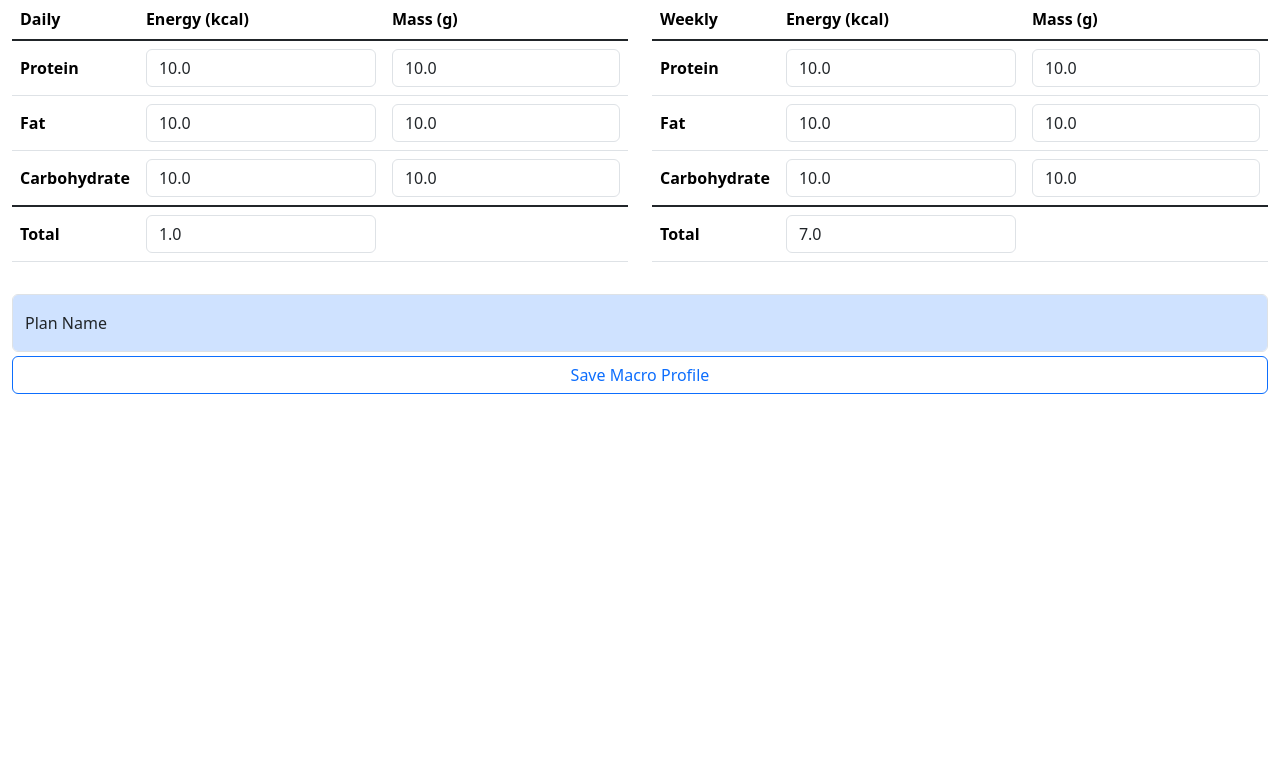
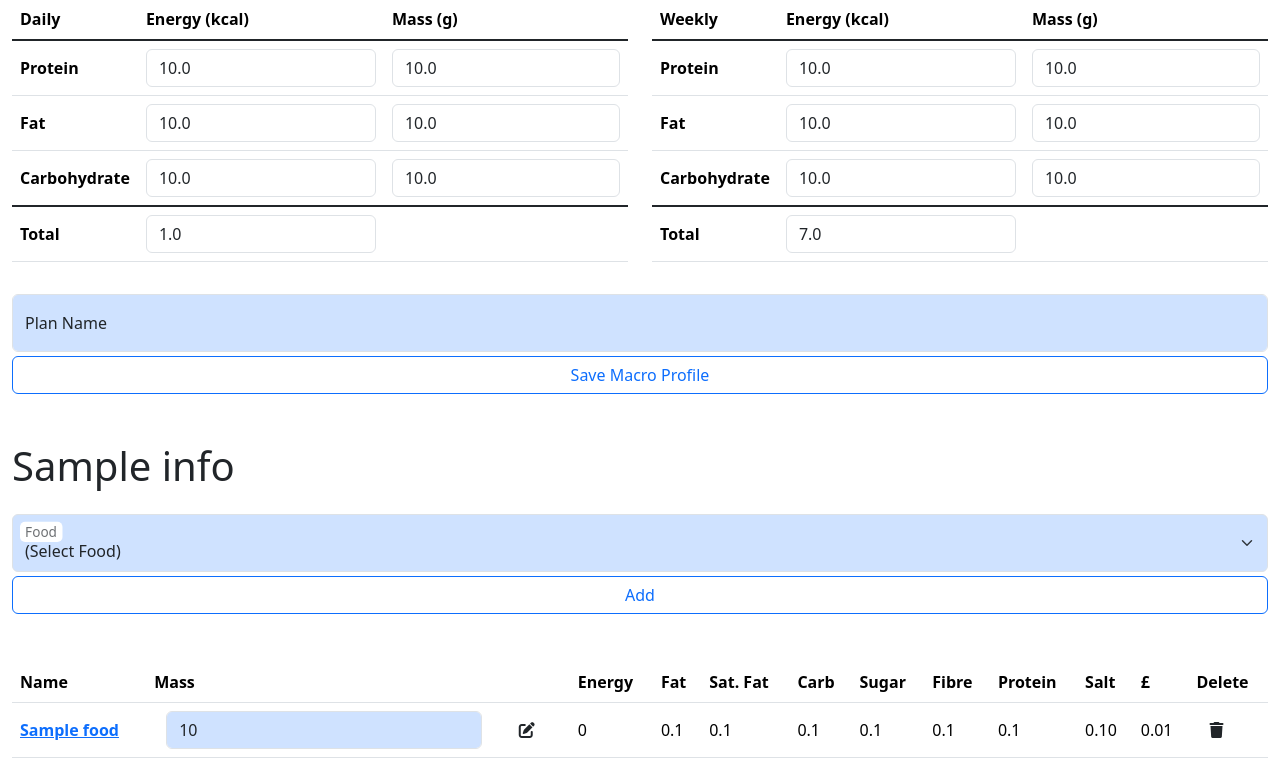
Before and after one commit to Devissam6/health-companion, a Flask app: template templates/plan.html in a window 1280 px wide. Shown: the part 449-1223 px from the top of the page. Before the commit the page ends 843 px from the top, so only its background shows below. Run offline with Flask 2, Linux system fonts and the light colour scheme; the template is opened without the code that fills it: most values are stand-ins (such as "Sample title", 1, 10 or a date in 2020); some libraries are stand-ins or nearby versions.

Commit message:
implement adding/removing foods to plans and modifying mass with table of nutrition info

```diff
--- a/app.py
+++ b/app.py
@@ -21,6 +21,9 @@ def get_db(query, args=(), one=False):
 
 def get_plans():
     return get_db("SELECT * FROM plans")
+
+def get_foods():
+    return get_db("SELECT * FROM foods")
 
 @app.route("/reset", methods=["GET", "POST"])
 def reset():
@@ -52,7 +55,7 @@ def plan():
                 errorMsg += ("({error}) ".format(error=key))
                 error = True
         if error:
-            return render_template("plan.html", errorMsg=errorMsg)
+            return render_template("plan.html", errorMsg=errorMsg, plansList=get_plans(), foodList=get_foods())
         # Calculate values to fill table
         info["proteinEnergy"] = info["proteinMass"] * 4
         info["fatEnergy"] = info["targetCal"] * (info["fatPercent"]/100)
@@ -61,13 +64,13 @@ def plan():
         info["carbMass"] = info["carbEnergy"] * (1/4)
         info["totalEnergy"] = info["targetCal"]
         # Render index page with values in info, retrieved plans from database
-        return render_template("plan.html", info=info, plansList=get_plans())
+        return render_template("plan.html", info=info, plansList=get_plans(), foodList=get_foods())
     # Response to GET request
     else:
         # Retrieve all plans from database
-        if "action" not in session:
+        if "plan_id" not in session:
             return render_template("plan.html", plansList=get_plans())
-        if session["action"] == "loadplan":
+        else:
             res = get_db("SELECT * FROM plans WHERE plan_id = ?", (session["plan_id"]), one=True)
 
             info = {"planName": res["plan_name"],
@@ -81,10 +84,11 @@ def plan():
                     "totalEnergy": res["total_energy"],
                     "targetCal": res["total_energy"],
                     "fatPercent": 100*res["fat_energy"]/res["total_energy"]}
-            session.pop("action", None)
-            return render_template("plan.html", info=info, plansList=get_plans())
-        else:
-            return render_template("plan.html", plansList=get_plans())
+
+            foodInfo = get_db("""SELECT f.food_id, f.food_name, f.energy, f.fat, f.saturated_fat, f.carbohydrates, f.sugar, f.fibre, f.protein, f.salt, f.price_per_kg, f.link, f.notes, pfl.mass
+                            FROM foods AS f, plan_food_link AS pfl
+                            WHERE f.food_id = pfl.food_id AND pfl.plan_id = ?""", (session["plan_id"],))
+            return render_template("plan.html", info=info, plansList=get_plans(), foodList=get_foods(), foodInfo=foodInfo)
 
 
 @app.route("/saveplan", methods=["GET", "POST"])
@@ -102,7 +106,7 @@ def saveplan():
                 "dailyTotalEnergy": request.form.get("dailyTotalEnergyDisplay", -1, float)}
         # User circumvented the 'required' tag of input fields in one way or another and submitted insufficient information
         if not info["planName"]:
-            return render_template("plan.html", errorMsg="Please enter a name for the plan.")
+            return render_template("plan.html", errorMsg="Please enter a name for the plan.", plansList=get_plans(), foodList=get_foods())
         if (info["dailyProteinEnergy"] < 0 or
             info["dailyProteinMass"] < 0 or
             info["dailyFatEnergy"] < 0 or
@@ -110,7 +114,7 @@ def saveplan():
             info["dailyCarbEnergy"] < 0 or
             info["dailyCarbMass"] < 0 or
             info["dailyTotalEnergy"] < 0):
-            return render_template("plan.html", errorMsg="Please verify valid macro values.")
+            return render_template("plan.html", errorMsg="Please verify valid macro values.", plansList=get_plans(), foodList=get_foods())
 
         get_db("""INSERT INTO plans (plan_name,
                                     date_created,
@@ -141,7 +145,6 @@ def saveplan():
 @app.route("/loadplan", methods=["GET", "POST"])
 def loadplan():
     if request.method == "POST":
-        session["action"] = "loadplan"
         session["plan_id"] = request.form.get("loadPlanName", None, str)
 
         return redirect("/plan")
@@ -207,3 +210,39 @@ def deletefood():
         return redirect("/food")
     else:
         return redirect("/food")
+
+
+@app.route("/addfoodtoplan", methods=["GET", "POST"])
+def addfoodtoplan():
+    if request.method == "POST":
+        foodToAdd = request.form.get("foodToAdd", None, str)
+        get_db("""INSERT INTO plan_food_link (plan_id,
+                                                food_id,
+                                                mass)
+                    VALUES (?, ?, ?)""", (session["plan_id"], foodToAdd, 0))
+        return redirect("/plan")
+    else:
+        return redirect("/plan")
+
+
+@app.route("/removefoodfromplan", methods=["GET", "POST"])
+def removefoodfromplan():
+    if request.method == "POST":
+        food_id = request.form.get("food_id", None, int)
+        get_db("""DELETE FROM plan_food_link WHERE plan_id = ? AND food_id = ?""", (session["plan_id"], food_id))
+        return redirect("/plan")
+    else:
+        return redirect("/plan")
+
+
+@app.route("/updatefoodmass", methods=["GET", "POST"])
+def updatefoodmass():
+    if request.method == "POST":
+        newMass = request.form.get("planFoodMass")
+        food_id = request.form.get("food_id")
+        get_db("""UPDATE plan_food_link
+                    SET mass = ?
+                    WHERE plan_id = ? AND food_id = ?""", (newMass, session["plan_id"], food_id))
+        return redirect("/plan")
+    else:
+        return redirect("/plan")
--- a/templates/food.html
+++ b/templates/food.html
@@ -92,7 +92,6 @@
                 <th scope="col">Mass</th>
                 <th scope="col">£</th>
                 <th scope="col">Delete</th>
-                <th scope="col">id</th>
             </tr>
         </thead>
         <tbody>
@@ -122,7 +121,6 @@
                             </button>
                         </form>
                     </td>
-                    <td>{{ food.food_id }}</td>
                 </tr>
             {% endfor %}
         </tbody>
--- a/templates/plan.html
+++ b/templates/plan.html
@@ -172,4 +172,87 @@
             </div>
         </div>
     </form>
+
+    <div class="container-fluid">
+        <div class="row mb-3">
+            <h1>{{ info.planName }}</h1>
+        </div>
+        <form action="/addfoodtoplan" method="post">
+            <div class="mb-5 d-grid">
+                <div class="form-floating">
+                    <select class="form-select mb-1 bg-primary-subtle" name="foodToAdd" id="foodToAdd">
+                        <option value="default" selected disabled>(Select Food)</option>
+                        {% if foodList %}
+                        {% for food in foodList %}
+                        <option value="{{ food.food_id }}">{{ food.food_name }}</option>
+                        {% endfor %}
+                        {% endif %}
+                    </select>
+                    <label for="foodToAdd">Food</label>
+                </div>
+                <button type="submit" class="btn btn-outline-primary">Add</button>
+            </div>
+        </form>
+        <table class="table table-hover align-middle">
+            <thead>
+                <tr>
+                    <th scope="col">Name</th>
+                    <th scope="col">Mass</th>
+                    <th scope="col">Energy</th>
+                    <th scope="col">Fat</th>
+                    <th scope="col">Sat. Fat</th>
+                    <th scope="col">Carb</th>
+                    <th scope="col">Sugar</th>
+                    <th scope="col">Fibre</th>
+                    <th scope="col">Protein</th>
+                    <th scope="col">Salt</th>
+                    <th scope="col">£</th>
+                    <th scope="col">Delete</th>
+                </tr>
+            </thead>
+            <tbody>
+                {% for food in foodInfo %}
+                    <tr {% if food.notes != "" %}data-bs-toggle="tooltip" data-bs-placement="bottom" data-bs-title="{{ food.notes }}"{% endif %}>
+                        {% if food.link == "" %}
+                            <th scope="row"><span>{{ food.food_name }}</span></th>
+                        {% else %}
+                            <th scope="row"><a href="{{ food.link }}" target="_blank">{{ food.food_name }}</a></th>
+                        {% endif %}
+                        <td>
+                            <div class="container-fluid">
+                                <form action="/updatefoodmass" method="post">
+                                    <div class="row">
+                                        <div class="col-10">
+                                            <input type="number" class="form-control bg-primary-subtle" value="{{ "{:.0f}".format(food.mass) }}" name="planFoodMass" id="planFoodMass">
+                                        </div>
+                                        <div class="col-2">
+                                            <button type="submit" class="btn">
+                                                <i class="fa-solid fa-pen-to-square"><input type="hidden" name="food_id" id="food_id" value="{{ food.food_id }}"></i>
+                                            </button>
+                                        </div>
+                                    </div>
+                                </form>
+                            </div>
+                        </td>
+                        <td>{{ "{:.0f}".format(food.energy * food.mass / 100) }}</td>
+                        <td>{{ "{:.1f}".format(food.fat * food.mass / 100) }}</td>
+                        <td>{{ "{:.1f}".format(food.saturated_fat * food.mass / 100) }}</td>
+                        <td>{{ "{:.1f}".format(food.carbohydrates * food.mass / 100) }}</td>
+                        <td>{{ "{:.1f}".format(food.sugar * food.mass / 100) }}</td>
+                        <td>{{ "{:.1f}".format(food.fibre * food.mass / 100) }}</td>
+                        <td>{{ "{:.1f}".format(food.protein * food.mass / 100) }}</td>
+                        <td>{{ "{:.2f}".format(food.salt * food.mass / 100) }}</td>
+                        <td>{{ "{:.2f}".format(food.price_per_kg * food.mass / 1000) }}</td>
+                        <td>
+                            <form action="/removefoodfromplan" method="post">
+                                <button type="submit" class="btn">
+                                    <i class="fa-solid fa-trash"><input type="hidden" name="food_id" id="food_id" value="{{ food.food_id }}"></i>
+                                </button>
+                            </form>
+                        </td>
+                    </tr>
+                {% endfor %}
+            </tbody>
+        </table>
+    </div>
 {% endblock %}
```
Also changed, not shown: foodData.db.
